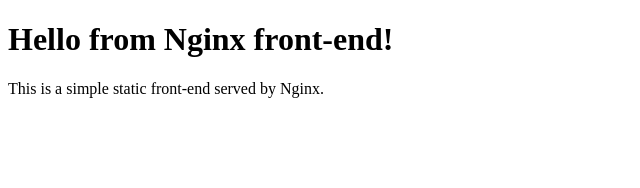
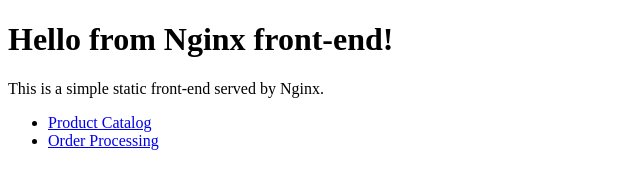
Before and after one commit to GitEic-Bhavin/Training-Assessment-repo, a plain HTML site: page index.html in a window 1280 px wide. Shown: the whole page, without its empty margins (0-640 px from the left). Drawn offline with Linux system fonts and the light colour scheme.

Commit message:
Push Dev

```diff
--- a/index.html
+++ b/index.html
@@ -7,6 +7,11 @@
 <body>
     <h1>Hello from Nginx front-end!</h1>
     <p>This is a simple static front-end served by Nginx.</p>
+    <ul>
+        <li><a href ="https://day18-assess.nginx/pbackend">Product Catalog</a></li>
+        <li><a href ="https://day18-assess.nginx/obackend">Order Processing</a></li>
+    </ul>
+
 
 </body>
 </html>
```
Also changed, not shown: 8 other files.
